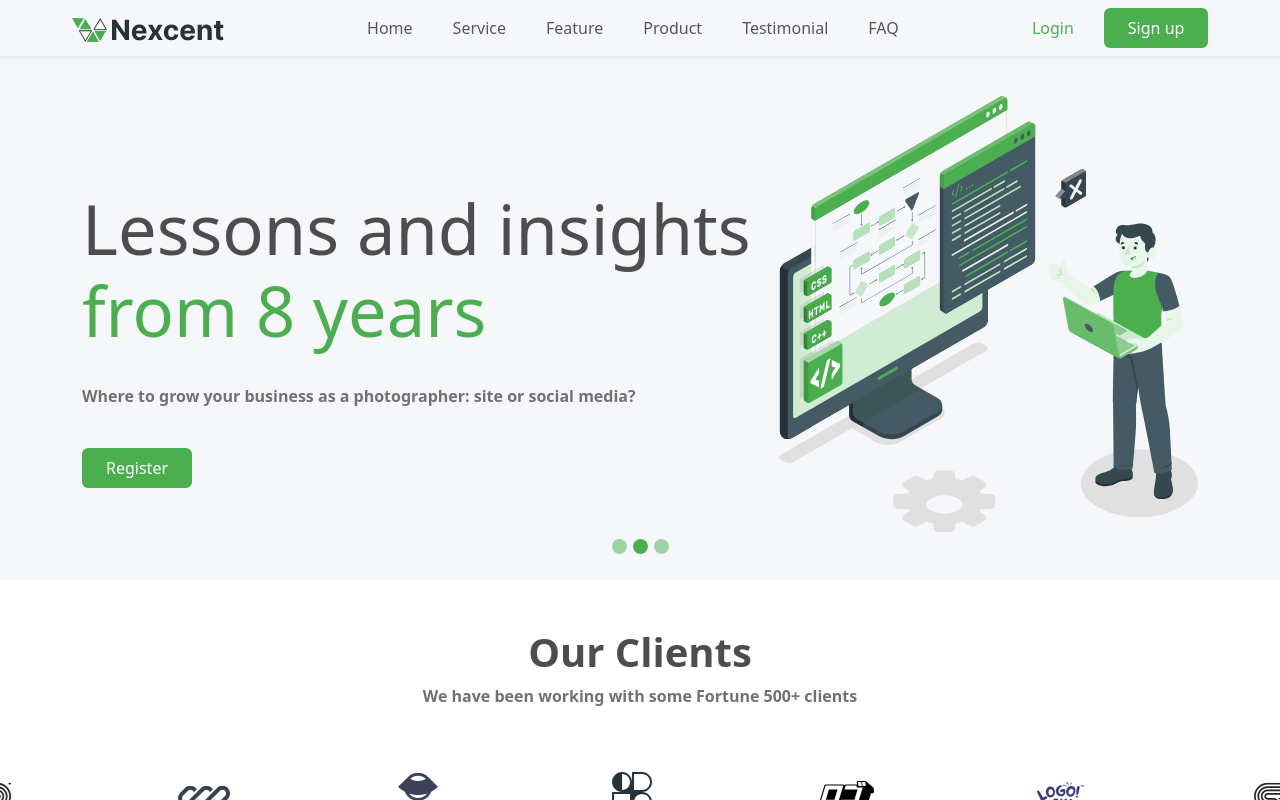
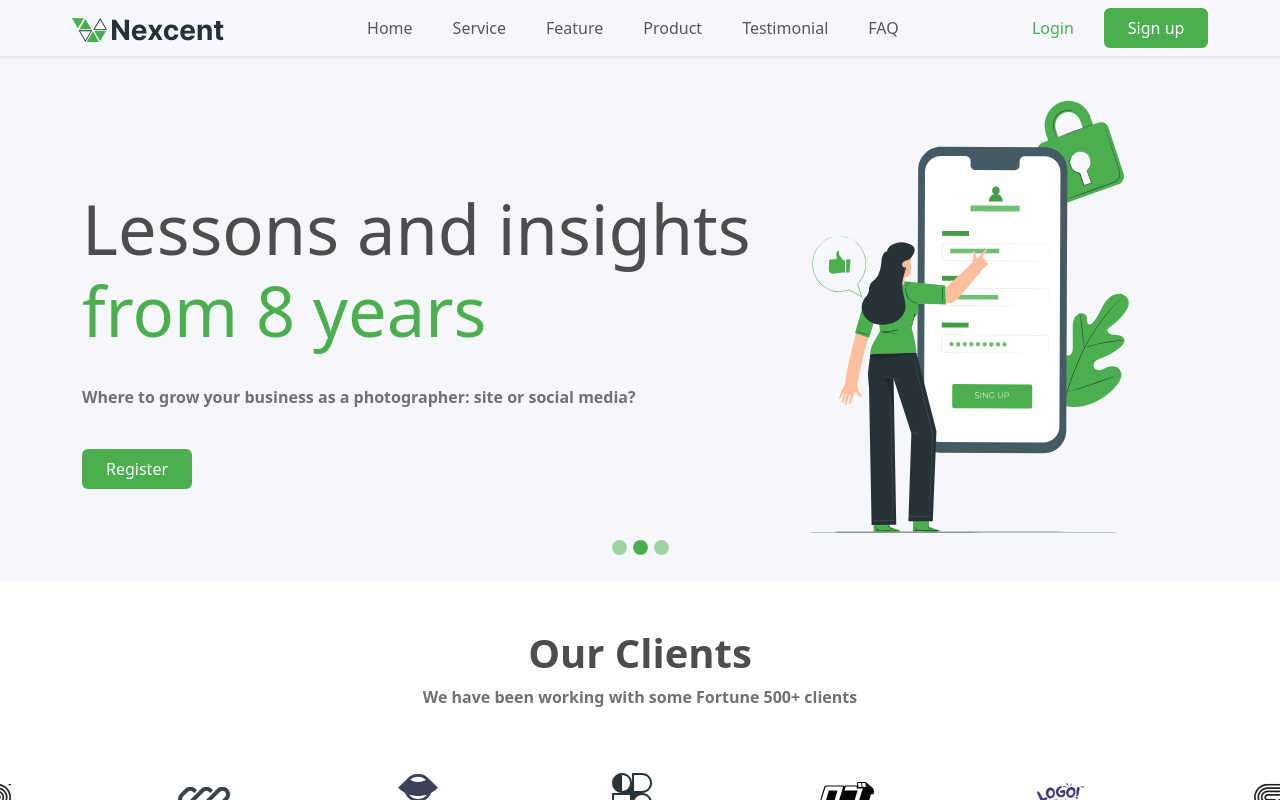
Before and after one commit to Suleman615/react-bootstrap, a React (Vite) app: page / in a window 1280 px wide. Both pictures are taken after a click on the button 640 px from the left and 546 px from the top of the page. Shown: the top 800 px of the page. Built offline with nearby package versions, Linux system fonts and the light colour scheme.

Commit message:
Hero Section updated

```diff
--- a/src/components/Hero.jsx
+++ b/src/components/Hero.jsx
@@ -1,5 +1,7 @@
 import React from 'react'
-import hero from '../assets/hero.svg'
+import hero_1 from '../assets/hero.svg'
+import hero_2 from '../assets/mobile-login-panal.svg'
+import hero_3 from '../assets/client.svg'
 
 const Hero = () => {
     return (
@@ -22,7 +24,7 @@ const Hero = () => {
                                 <p className='fw-semibold text-grey' style={{ fontSize: '16px' }}>Where to grow your business as a photographer: site or social media?</p>
                                 <button className='rounded border-0 background-green text-white px-4 py-2' style={{ width: 'fit-content' }} >Register</button>
                             </div>
-                            <div className=' flex-grow-1 '><img style={{ width: '100%' }} src={hero} alt="HERO Image" /></div>
+                            <div className=' flex-grow-1 '><img style={{ width: '100%' }} src={hero_1} alt="HERO Image" /></div>
                         </div>
                     </div>
                     <div className="carousel-item">
@@ -32,7 +34,7 @@ const Hero = () => {
                                 <p className='fw-semibold text-grey' style={{ fontSize: '16px' }}>Where to grow your business as a photographer: site or social media?</p>
                                 <button className='rounded border-0 background-green text-white px-4 py-2' style={{ width: 'fit-content' }} >Register</button>
                             </div>
-                            <div className=' flex-grow-1 '><img style={{ width: '100%' }} src={hero} alt="HERO Image" /></div>
+                            <div className=' flex-grow-1 '><img style={{ width: '100%' }} src={hero_2} alt="HERO Image" /></div>
                         </div>
                     </div>
                     <div className="carousel-item">
@@ -42,7 +44,7 @@ const Hero = () => {
                                 <p className='fw-semibold text-grey' style={{ fontSize: '16px' }}>Where to grow your business as a photographer: site or social media?</p>
                                 <button className='rounded border-0 background-green text-white px-4 py-2' style={{ width: 'fit-content' }} >Register</button>
                             </div>
-                            <div className=' flex-grow-1 '><img style={{ width: '100%' }} src={hero} alt="HERO Image" /></div>
+                            <div className=' flex-grow-1 '><img style={{ width: '100%' }} src={hero_3} alt="HERO Image" /></div>
                         </div>
                     </div>
                 </div>
```
